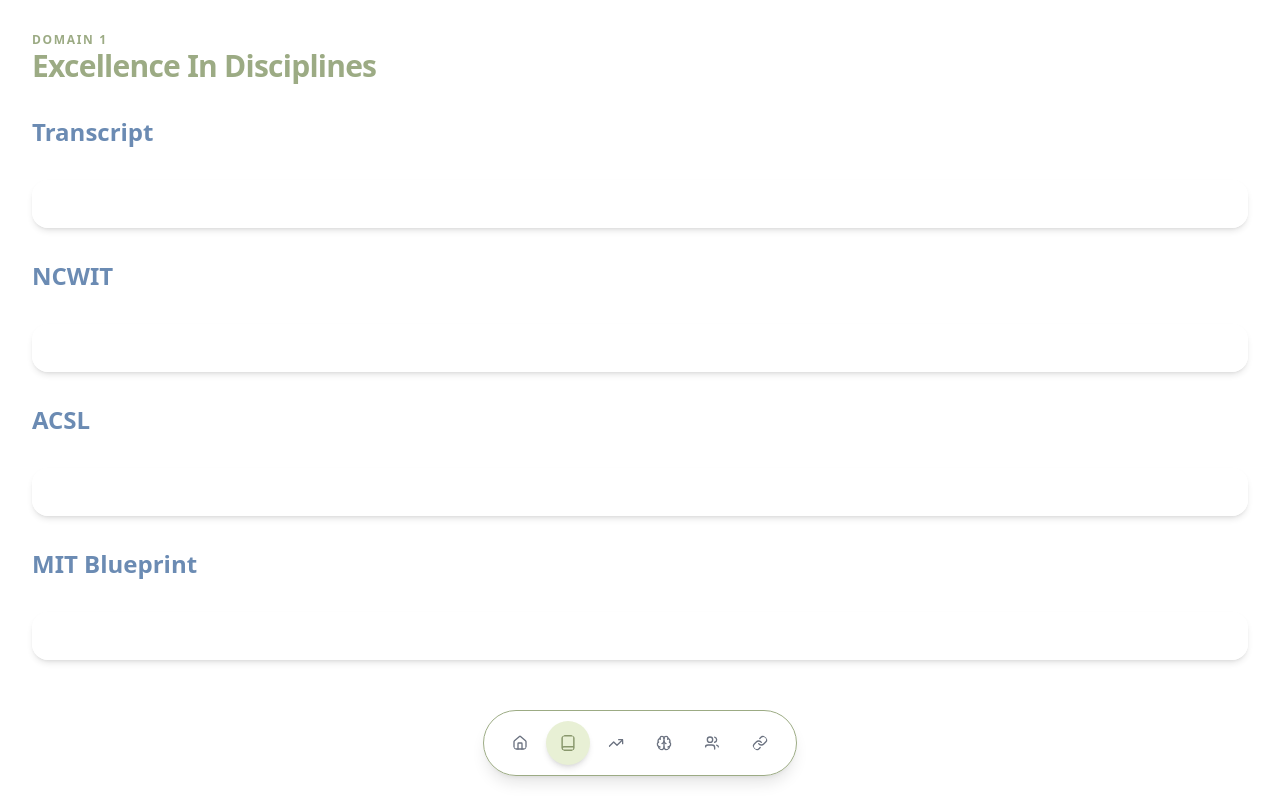
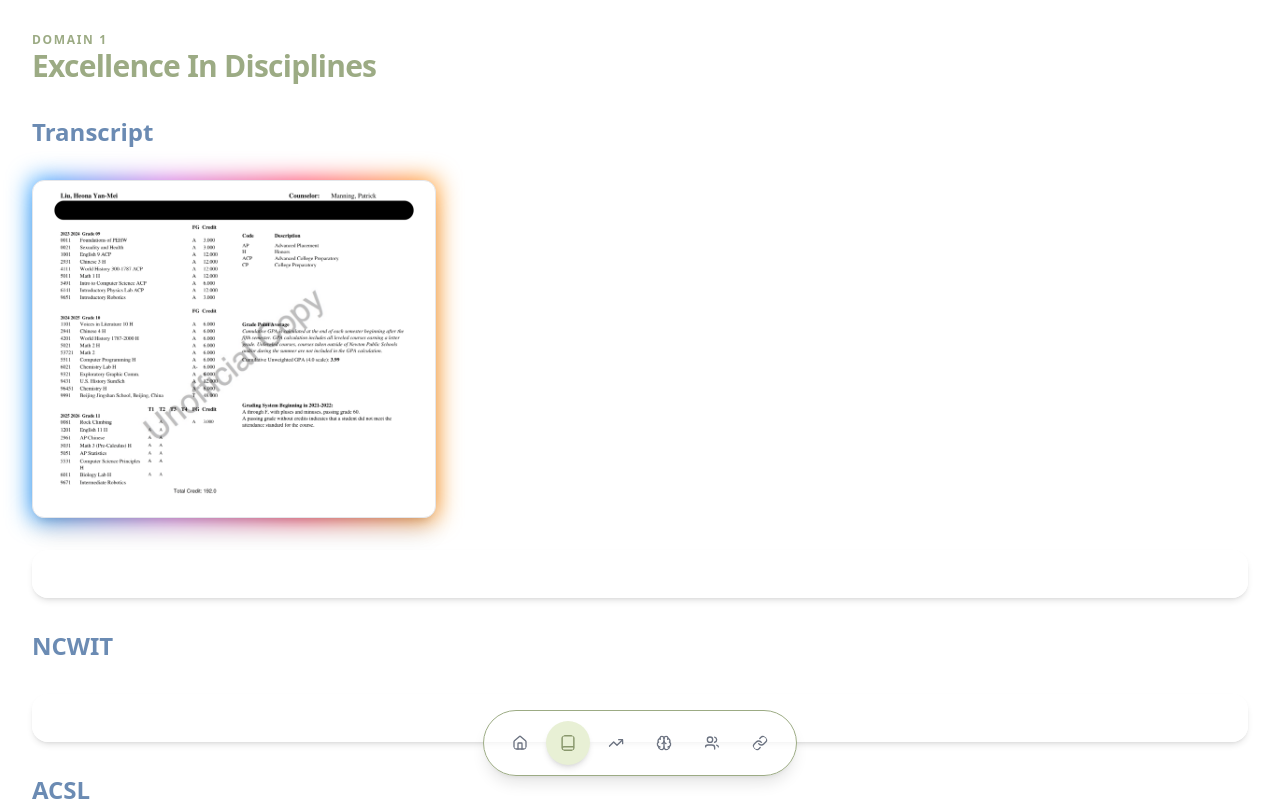
Before and after one commit to heonaliu/stem, a React (Vite) app: page /domain1 in a window 1280 px wide. Shown: the top 801 px of the page. Built offline with nearby package versions, Linux system fonts and the light colour scheme.

Commit message:
glow card for domain 1 and adjust card for teachers comments

```diff
--- a/package.json
+++ b/package.json
@@ -14,6 +14,7 @@
     "class-variance-authority": "^0.7.1",
     "clsx": "^2.1.1",
     "lucide-react": "^0.577.0",
+    "motion": "^12.38.0",
     "radix-ui": "^1.4.3",
     "react": "^19.2.4",
     "react-dom": "^19.2.4",
--- /dev/null
+++ b/src/components/GlowCard.jsx
@@ -0,0 +1,35 @@
+import { GlowEffect } from "@/components/ui/glow-effect";
+
+export function GlowCard({ image, link }) {
+  const clickable = !!link;
+
+  return (
+    <div
+      onClick={() => clickable && window.open(link, "_blank")}
+      className={`relative inline-block w-fit ${
+        clickable ? "cursor-pointer" : ""
+      }`}
+    >
+      {/* Glow */}
+      <GlowEffect
+        colors={["#0894FF", "#C959DD", "#FF2E54", "#FF9004"]}
+        mode="static"
+        blur="medium"
+      />
+
+      {/* Card */}
+      <div
+        className={`relative w-fit rounded-xl bg-white p-2 shadow-xl border border-gray-200 ${
+          clickable ? "hover:scale-105 transition" : ""
+        }`}
+      >
+        {/* Image */}
+        <img
+          src={image}
+          alt="card"
+          className="block w-auto h-auto max-h-80 object-contain"
+        />
+      </div>
+    </div>
+  );
+}
--- /dev/null
+++ b/src/components/ui/glow-effect.jsx
@@ -0,0 +1,121 @@
+'use client';;
+import { cn } from '@/lib/utils';
+import { motion } from 'motion/react';
+
+export function GlowEffect({
+  className,
+  style,
+  colors = ['#FF5733', '#33FF57', '#3357FF', '#F1C40F'],
+  mode = 'rotate',
+  blur = 'medium',
+  transition,
+  scale = 1,
+  duration = 5
+}) {
+  const BASE_TRANSITION = {
+    repeat: Infinity,
+    duration: duration,
+    ease: 'linear',
+  };
+
+  const animations = {
+    rotate: {
+      background: [
+        `conic-gradient(from 0deg at 50% 50%, ${colors.join(', ')})`,
+        `conic-gradient(from 360deg at 50% 50%, ${colors.join(', ')})`,
+      ],
+      transition: {
+        ...(transition ?? BASE_TRANSITION),
+      },
+    },
+    pulse: {
+      background: colors.map((color) =>
+        `radial-gradient(circle at 50% 50%, ${color} 0%, transparent 100%)`),
+      scale: [1 * scale, 1.1 * scale, 1 * scale],
+      opacity: [0.5, 0.8, 0.5],
+      transition: {
+        ...(transition ?? {
+          ...BASE_TRANSITION,
+          repeatType: 'mirror',
+        }),
+      },
+    },
+    breathe: {
+      background: [
+        ...colors.map((color) =>
+          `radial-gradient(circle at 50% 50%, ${color} 0%, transparent 100%)`),
+      ],
+      scale: [1 * scale, 1.05 * scale, 1 * scale],
+      transition: {
+        ...(transition ?? {
+          ...BASE_TRANSITION,
+          repeatType: 'mirror',
+        }),
+      },
+    },
+    colorShift: {
+      background: colors.map((color, index) => {
+        const nextColor = colors[(index + 1) % colors.length];
+        return `conic-gradient(from 0deg at 50% 50%, ${color} 0%, ${nextColor} 50%, ${color} 100%)`;
+      }),
+      transition: {
+        ...(transition ?? {
+          ...BASE_TRANSITION,
+          repeatType: 'mirror',
+        }),
+      },
+    },
+    flowHorizontal: {
+      background: colors.map((color) => {
+        const nextColor = colors[(colors.indexOf(color) + 1) % colors.length];
+        return `linear-gradient(to right, ${color}, ${nextColor})`;
+      }),
+      transition: {
+        ...(transition ?? {
+          ...BASE_TRANSITION,
+          repeatType: 'mirror',
+        }),
+      },
+    },
+    static: {
+      background: `linear-gradient(to right, ${colors.join(', ')})`,
+    },
+  };
+
+  const getBlurClass = (blur) => {
+    if (typeof blur === 'number') {
+      return `blur-[${blur}px]`;
+    }
+
+    const presets = {
+      softest: 'blur-sm',
+      soft: 'blur',
+      medium: 'blur-md',
+      strong: 'blur-lg',
+      stronger: 'blur-xl',
+      strongest: 'blur-xl',
+      none: 'blur-none',
+    };
+
+    return presets[blur];
+  };
+
+  return (
+    <motion.div
+      style={
+        {
+          ...style,
+          '--scale': scale,
+          willChange: 'transform',
+          backfaceVisibility: 'hidden'
+        }
+      }
+      animate={animations[mode]}
+      className={cn(
+        'pointer-events-none absolute inset-0 h-full w-full',
+        'scale-[var(--scale)] transform-gpu',
+        getBlurClass(blur),
+        className
+      )} />
+  );
+}
--- a/src/pages/Domain1.jsx
+++ b/src/pages/Domain1.jsx
@@ -2,12 +2,16 @@
 import Header from "../components/Header";
 import EvidenceCard from "@/components/EvidenceCard";
 import Card from "@/components/Card";
+import { GlowCard } from "@/components/GlowCard";
+import transcript from "../assets/public/transcript.png";
 
 export default function Domain1() {
+
   return (
     <div className="p-8 flex flex-col gap-8">
       <Header domain="1" title="Excellence In Disciplines" />
       <Subheading title="Transcript" />
+      <GlowCard image={transcript} />
       <Card children={"yayy"} />
 
       <Subheading title="NCWIT" />
--- a/src/pages/Domain2.jsx
+++ b/src/pages/Domain2.jsx
@@ -19,15 +19,14 @@
     id: 1,
     initials: "MD",
     name: "Ms. Daley",
-    role: "Computer Science Teacher",
+    role: "Computer Programming Teacher",
     quote: "xyz",
     tags: [
-      { text: "Computer Science", type: "featured" },
-      { text: "Enterprise", type: "default" },
+      { text: "Technology", type: "featured" },
     ],
     stats: [
       { icon: Users, text: "Math Dept." },
-      { icon: Calendar, text: "2 Years Ago" },
+      { icon: Clock, text: "Sophomore Year" },
     ],
     avatarGradient: "linear-gradient(135deg, #5e6ad2, #8b5cf6)",
   },
@@ -39,7 +38,7 @@
       <div className="flex flex-col gap-8 p-8">
         <Header domain="2" title="Significant Growth Over Time" />
 
-        <div className="w-full max-w-2xl mx-auto">
+        <div className="w-full max-w-4xl mx-auto">
           <div className="relative overflow-hidden rounded-2xl border border-white/20 bg-white/10 backdrop-blur-xl shadow-2xl p-6">
             <div
               className="absolute inset-0 bg-cover bg-center opacity-60 scale-110"
--- a/tailwind.config.js
+++ b/tailwind.config.js
@@ -1,6 +1,7 @@
 /** @type {import('tailwindcss').Config} */
 export default {
-  content: [
+    darkMode: ["class"],
+    content: [
     "./index.html",
     "./src/**/*.{js,ts,jsx,tsx}",
   ],
```
Also changed, not shown: src/assets/public/transcript.png (added), 1 other file (tests, documents, lock files or other folders).
